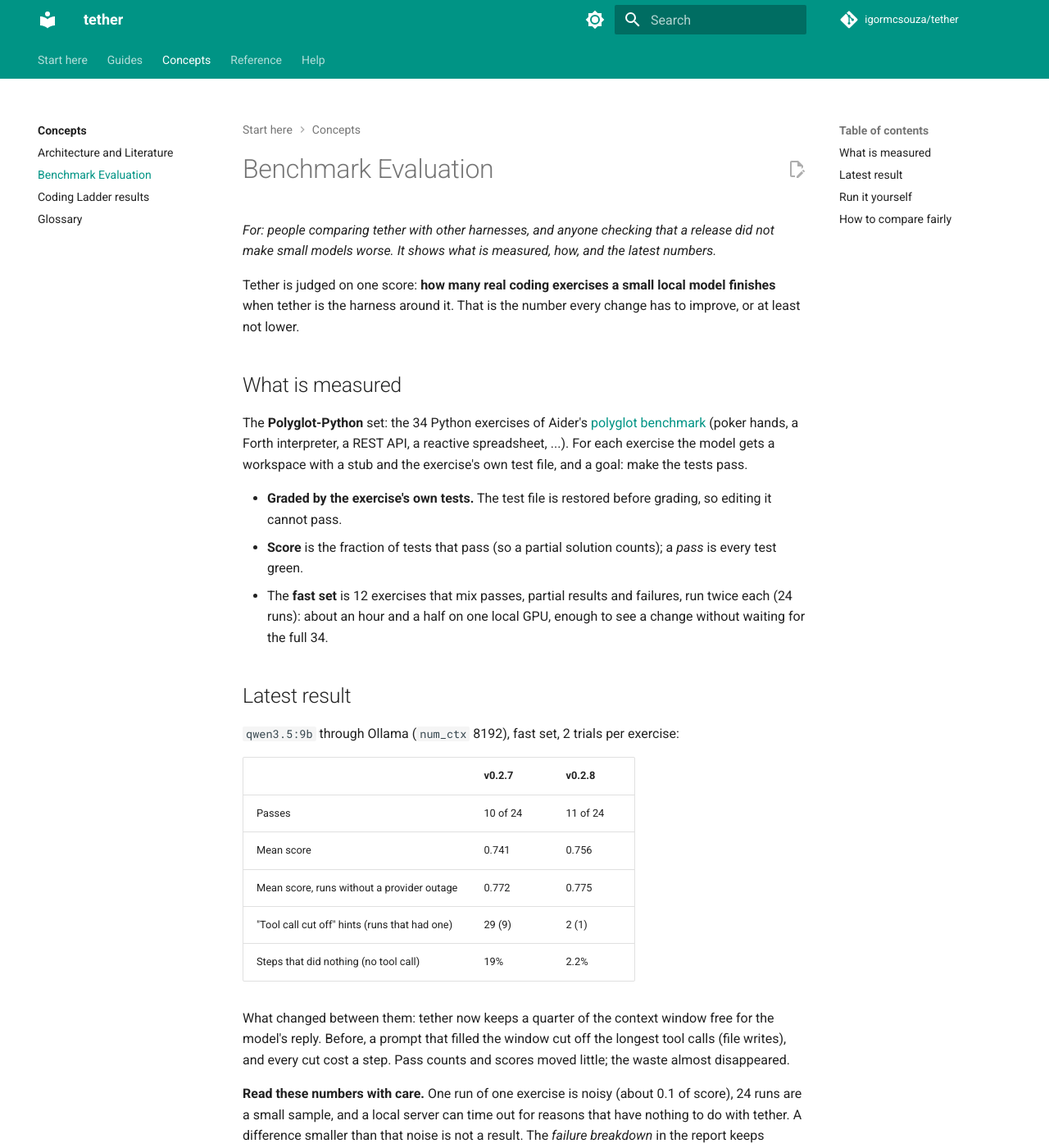
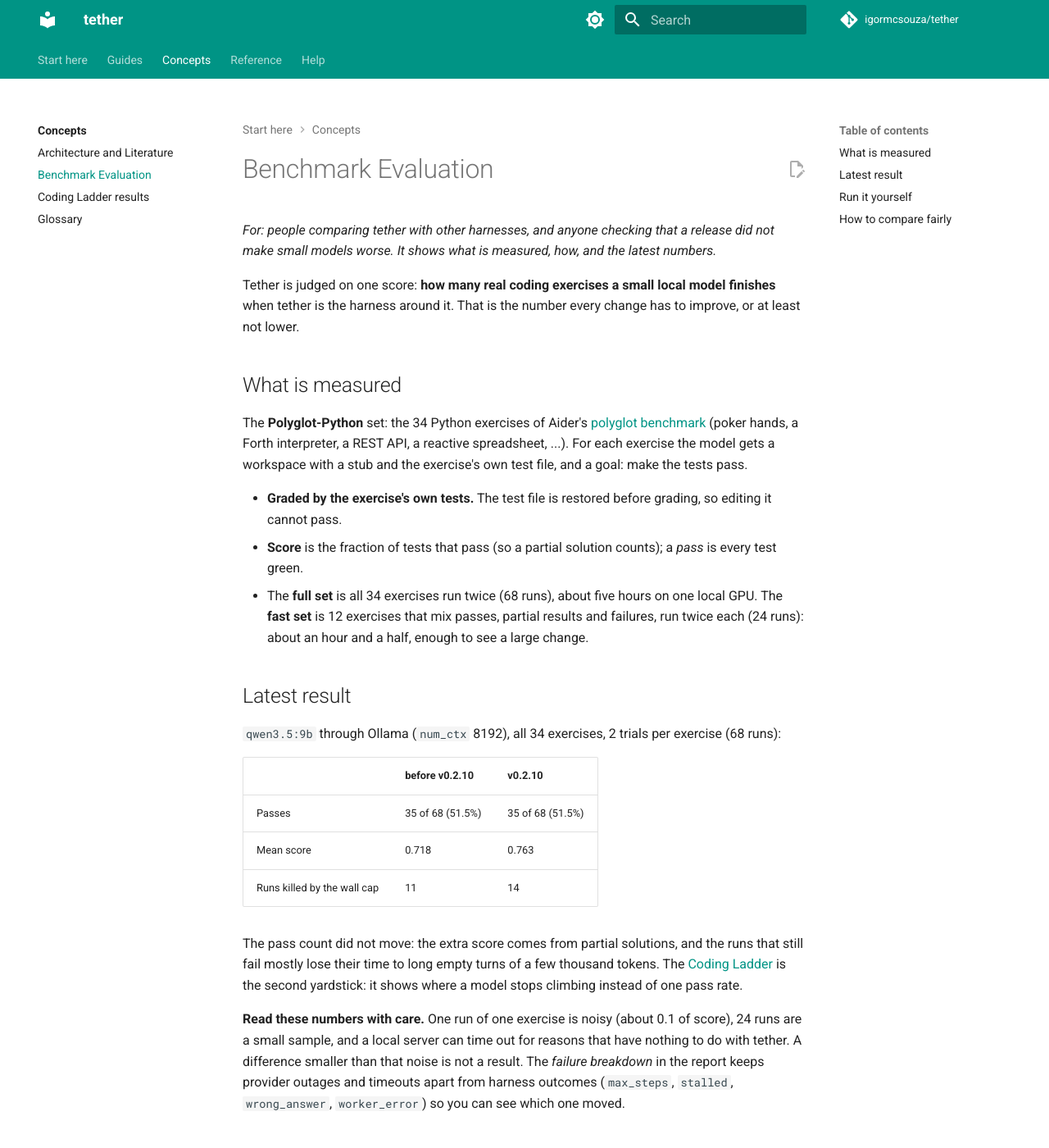
Before and after one commit to igormcsouza/tether, an MkDocs documentation site: the page built from docs/benchmarks.md, in a window 1280 px wide and 1400 px high. Shown: the whole window at 82% size. Built offline with MkDocs 1.6.1 and Material for MkDocs 9.7.7, drawn with Linux system fonts in a browser that asks for light colours; comment, search, counter and statistics services are not loaded.

Commit message:
docs: refresh README and benchmark page, correct the fold description (#211)
## What

Documentation audit before v0.2.13. Outdated statements found and fixed:

- **README**: the benchmark table still showed v0.2.7 vs v0.2.8 on a
12-exercise set. It now shows the full 34-exercise Polyglot-Python
result for v0.2.10 (35/68 = 51.5%, mean 0.763; wall-cap runs 11 -> 14),
the 80% target, and links the Coding Ladder. The fold description says
results fold only once the history passes half the context.
- **docs/benchmarks.md**: same table; the full set is described next to
the fast set; link to the Coding Ladder.
- **docs/index.md, reference/context-and-store.md,
tutorial/built-in-tools.md**: "folded after K=2 turns" now says it needs
the history to fill more than half of `max_context_tokens` (v0.2.12
behaviour).

`mkdocs build --strict` passes. The README is refreshed again with the
v0.2.13 Polyglot number after that run.

north star: not applicable (docs only)

🤖 Generated with [Claude Code](https://claude.com/claude-code)

Co-authored-by: Claude Sonnet 5.5 <noreply@anthropic.com>

```diff
--- a/docs/benchmarks.md
+++ b/docs/benchmarks.md
@@ -10,21 +10,19 @@ The **Polyglot-Python** set: the 34 Python exercises of Aider's [polyglot benchm
 
 - **Graded by the exercise's own tests.** The test file is restored before grading, so editing it cannot pass.
 - **Score** is the fraction of tests that pass (so a partial solution counts); a *pass* is every test green.
-- The **fast set** is 12 exercises that mix passes, partial results and failures, run twice each (24 runs): about an hour and a half on one local GPU, enough to see a change without waiting for the full 34.
+- The **full set** is all 34 exercises run twice (68 runs), about five hours on one local GPU. The **fast set** is 12 exercises that mix passes, partial results and failures, run twice each (24 runs): about an hour and a half, enough to see a large change.
 
 ## Latest result
 
-`qwen3.5:9b` through Ollama (`num_ctx` 8192), fast set, 2 trials per exercise:
+`qwen3.5:9b` through Ollama (`num_ctx` 8192), all 34 exercises, 2 trials per exercise (68 runs):
 
-| | v0.2.7 | v0.2.8 |
+| | before v0.2.10 | v0.2.10 |
 |---|---|---|
-| Passes | 10 of 24 | 11 of 24 |
-| Mean score | 0.741 | 0.756 |
-| Mean score, runs without a provider outage | 0.772 | 0.775 |
-| "Tool call cut off" hints (runs that had one) | 29 (9) | 2 (1) |
-| Steps that did nothing (no tool call) | 19% | 2.2% |
+| Passes | 35 of 68 (51.5%) | 35 of 68 (51.5%) |
+| Mean score | 0.718 | 0.763 |
+| Runs killed by the wall cap | 11 | 14 |
 
-What changed between them: tether now keeps a quarter of the context window free for the model's reply. Before, a prompt that filled the window cut off the longest tool calls (file writes), and every cut cost a step. Pass counts and scores moved little; the waste almost disappeared.
+The pass count did not move: the extra score comes from partial solutions, and the runs that still fail mostly lose their time to long empty turns of a few thousand tokens. The [Coding Ladder](ladder/index.md) is the second yardstick: it shows where a model stops climbing instead of one pass rate.
 
 **Read these numbers with care.** One run of one exercise is noisy (about 0.1 of score), 24 runs are a small sample, and a local server can time out for reasons that have nothing to do with tether. A difference smaller than that noise is not a result. The *failure breakdown* in the report keeps provider outages and timeouts apart from harness outcomes (`max_steps`, `stalled`, `wrong_answer`, `worker_error`) so you can see which one moved.
 
```
Also changed, not shown: README.md (+7 -8 lines), docs/index.md (+1 -1 lines), docs/reference/context-and-store.md (+2 -2 lines), docs/tutorial/built-in-tools.md (+1 -1 lines).
